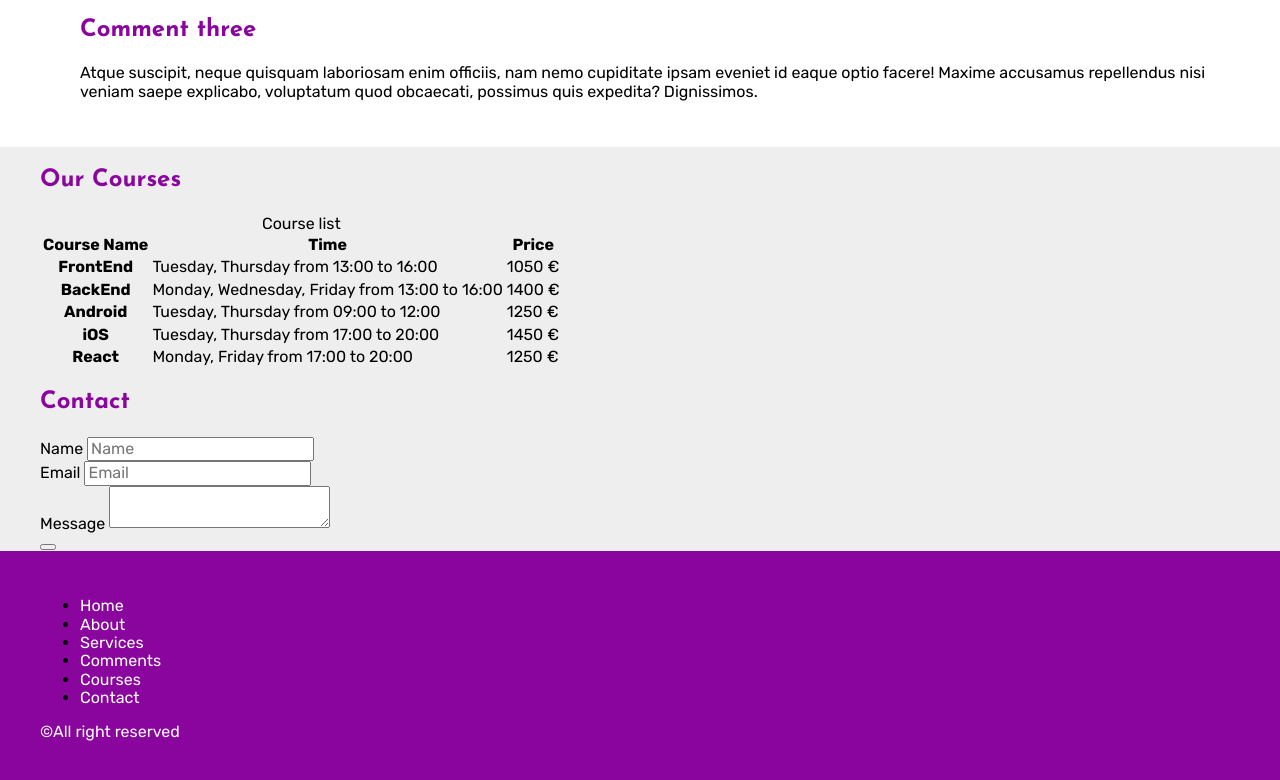
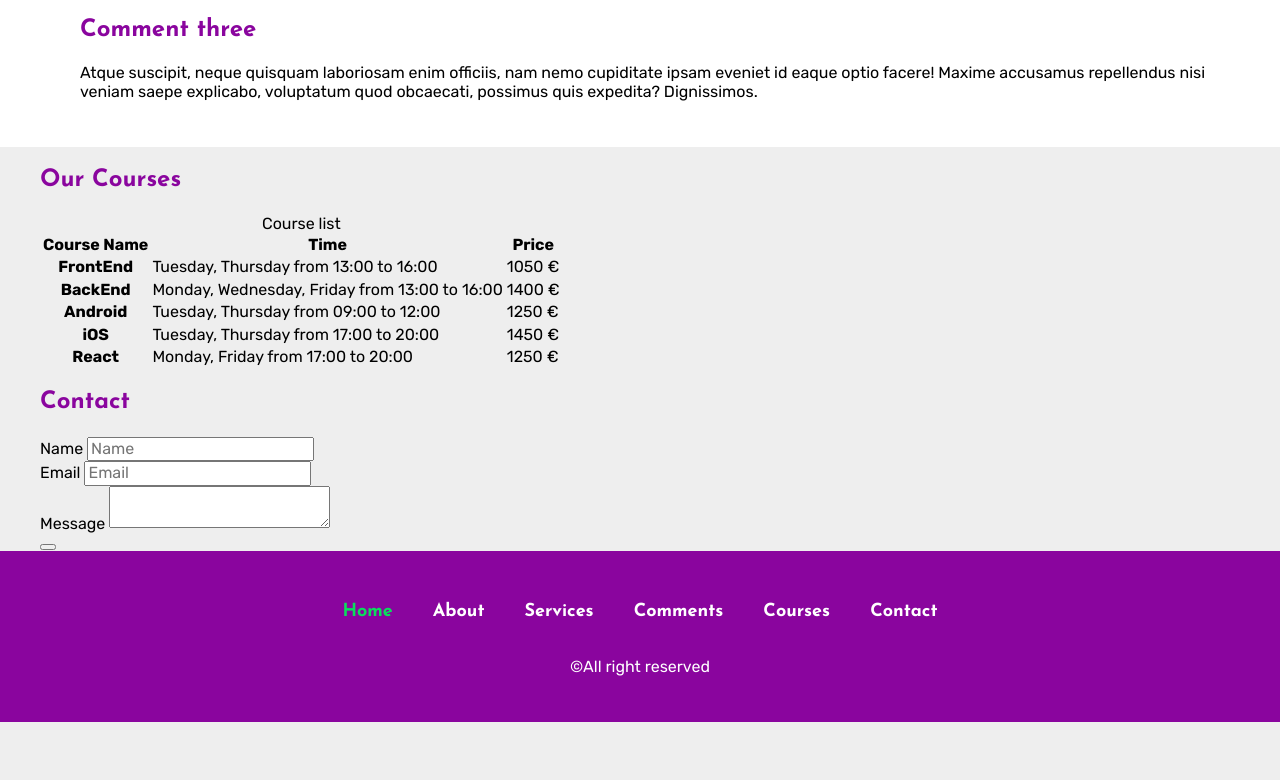
Before and after one commit to djordjevic-zoran/Learning1-sass, a plain HTML site: page public_html/index.html in a window 1280 px wide. Shown: the part 1441-2221 px from the top of the page. After the commit the page ends 2163 px from the top, so only its background shows below. Drawn offline with nearby package versions, Linux system fonts and the light colour scheme; files that its build step writes are made by us from their sources.

Commit message:
Footer done

```diff
--- a/public_html/index.html
+++ b/public_html/index.html
@@ -208,7 +208,7 @@
             <div class="container">
                 <nav>
                     <ul>
-                        <li><a href="#home">Home</a></li>
+                        <li><a class="active" href="#home">Home</a></li>
                         <li><a href="#about">About</a></li>
                         <li><a href="#service">Services</a></li>
                         <li><a href="#comments">Comments</a></li>
--- a/public_html/scss/partials/_footer.scss
+++ b/public_html/scss/partials/_footer.scss
@@ -1,11 +1,46 @@
 $footer-bg: $purple;
 $footer-color: $white;
+$footer-link-hover: $green;
+$footer-nav-font: $josefin;
 
 footer{
     padding: 30px 0;
     background-color:  $footer-bg;
+
+    ul{
+        list-style: none;
+        padding-left: 0;
+        margin-bottom: 30px;
+        a{
+            display: block;
+            padding: 5px 0;
+            text-align: center;
+            font-family: $footer-nav-font;
+            font-weight: $font-bold;
+            color: $footer-color;
+            font-size: 1.8rem;
+
+            &:hover , &.active{
+                color: $footer-link-hover;
+            }
+        } // aend
+    } // ul end
+
+    .copyright{
+        color: $footer-color;
+        text-align: center;
+    }
+} // footer end
+
+@media(min-width: 768px){
+    footer{
+        ul{
+            display: flex;
+            justify-content: center;
+            align-items: center;
+            a{
+                padding: 5px 20px;
+            }
+        }
+    }
 }
-footer a,
-footer p{
-    color: $footer-color;
-}
--- a/public_html/scss/partials/_header.scss
+++ b/public_html/scss/partials/_header.scss
@@ -65,12 +65,8 @@ header{
 @media(min-width: 992px){
     header{
         .container{
-
-
             nav{
                 ul{
-
-
                     li a{
                         padding: 5px 15px;
                     }
```
Also changed, not shown: public_html/css/theme.css, 1 other file.
